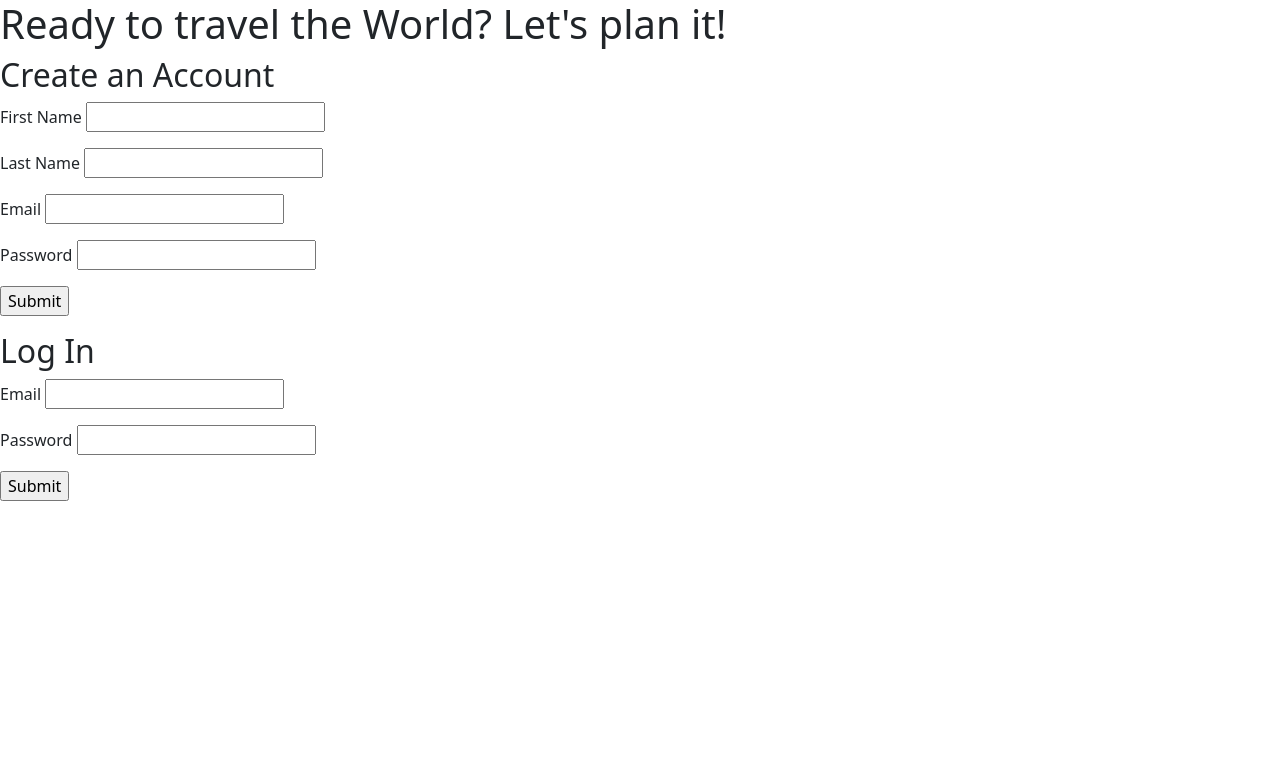
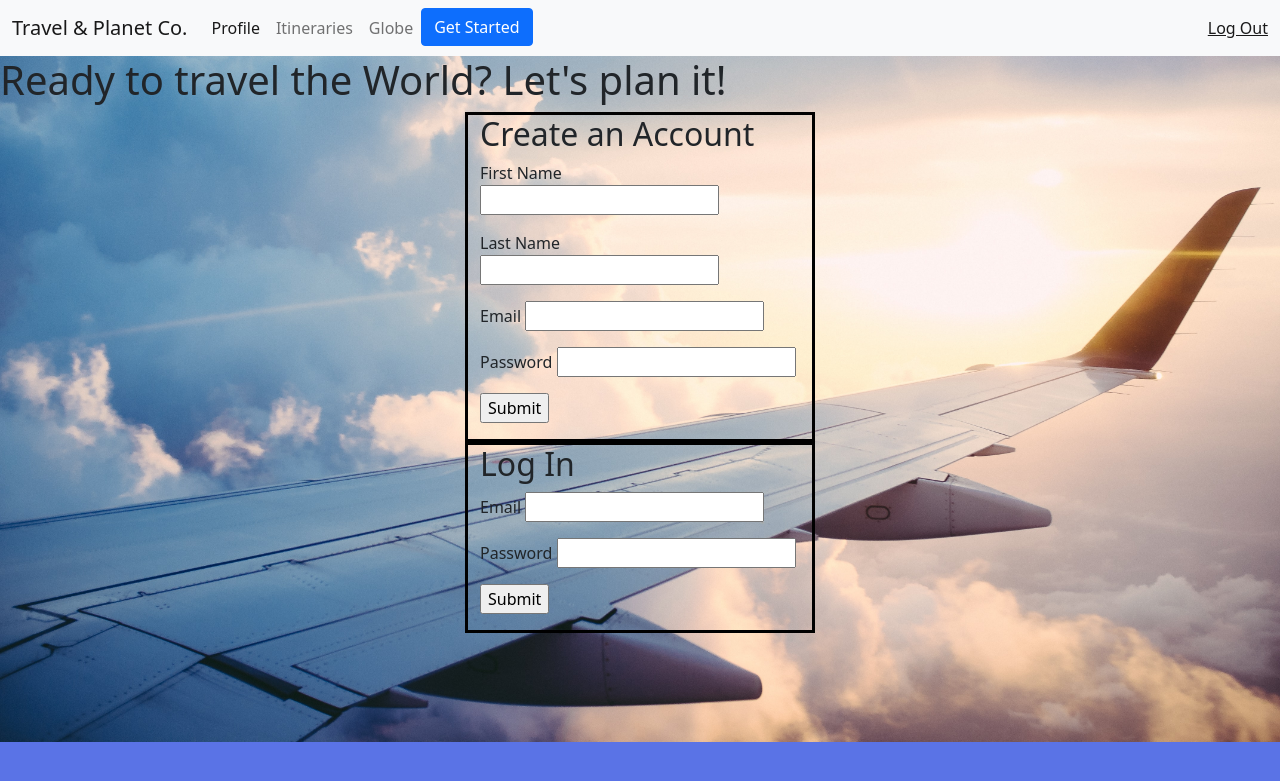
Before and after one commit to victoriaklo/travel-planner, a Flask app: page / in a window 1280 px wide. Shown: the top 781 px of the page. Run offline with Flask 2, Linux system fonts and the light colour scheme.

Commit message:
adding initial styling to login and flights page

```diff
--- /dev/null
+++ b/static/css/login.css
@@ -0,0 +1,20 @@
+body {
+    background: url("/static/img/login_page.jpg") no-repeat center center;
+    background-size: cover;
+    background-color: #5A73E6;
+}
+
+div.container-sm {
+    border: solid black;
+    width: 350px;
+    margin-left: auto;
+    margin-right: auto;
+}
+
+#flights-card {
+    height: 200px;
+    display: block center;
+    margin-left: auto;
+    margin-right: auto;
+
+}
--- a/static/js/get-restaurants.js
+++ b/static/js/get-restaurants.js
@@ -31,8 +31,8 @@ restButton.addEventListener('click', () => {
                 <input type="checkbox" id="${result.name}" name="rest-choice" value="${result.name}">
                 <label for="${result.name}">${result.name} (Rating: ${result.rating} stars)</label>
               </div>
-        </div>`
-
+          </div>
+        `
     };
 
     }
--- a/templates/login.html
+++ b/templates/login.html
@@ -1,47 +1,44 @@
 {% extends 'base.html' %}
 {% block title %} Login or Register {% endblock %}
+{% block head %}
+    <link href="/static/css/login.css" rel="stylesheet">
+{% endblock %}
+{% block body %}
 
-{% block navbar %}
-{% endblock %}
 
-{% block body %}
   <h1>Ready to travel the World? Let's plan it!</h1>
-
+  <div class="container-sm">
     <h2>Create an Account</h2>
     <form action="/register" method="POST" required>
-    <p>
-    First Name <input type="text" name="first_name"required>
-    </p>
-
+      <p> First Name <input type="text" name="first_name"required></p>
       <p>
       Last Name <input type="text" name="last_name" required>
       </p>
-
       <p>
         Email <input type="text" name="email" required>
       </p>
-
       <p>
         Password <input type="password" name="password" required>
       </p>
-
       <p>
         <input type="submit">
       </p>
     </form>
+  </div>
 
+
+  <div class="container-sm">
     <h2>Log In</h2>
     <form action="/login" method="POST">
       <p>
         Email <input type="text" name="email" required>
       </p>
-
       <p>
         Password <input type="password" name="password" required>
       </p>
-
       <p>
         <input type="submit">
       </p>
     </form>
+  </div>
 {% endblock %}
```
Also changed, not shown: server_tests.py (+29 -29 lines), static/css/city_activities.css (added, +15 -0 lines), templates/city_activities.html (+12 -3 lines), templates/flights.html (+6 -2 lines), static/img/login_page.jpg (added). Lines whose indentation alone changed are shown as unchanged.
